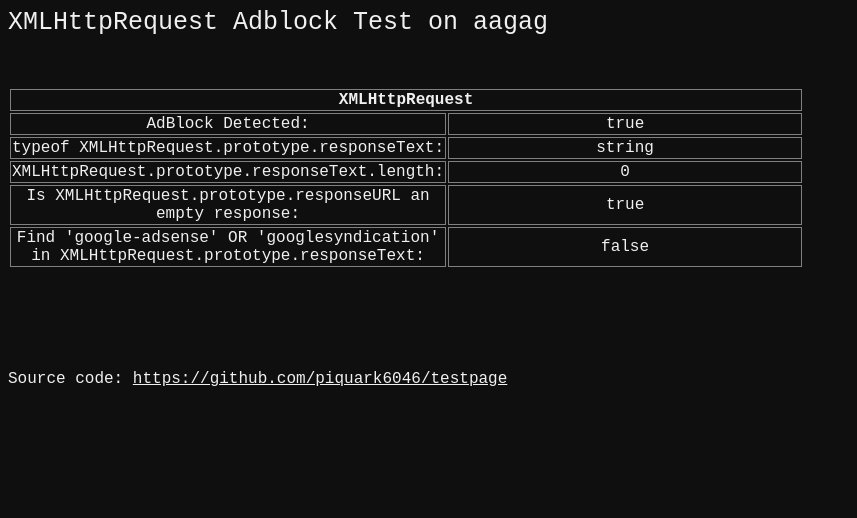
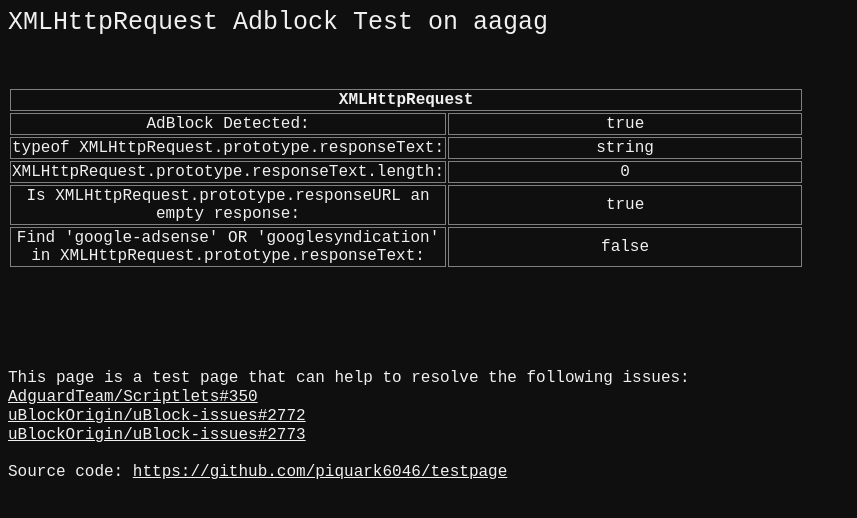
Before and after one commit to piquark6046/testpage, a plain HTML site: page XMLResponse-aagag/20230810/index.html in a window 1280 px wide. Shown: the whole page, without its empty margins (0-857 px from the left). Drawn offline with Linux system fonts and the light colour scheme.

Commit message:
Add GitHub issue URLs

```diff
--- a/XMLResponse-aagag/20230810/index.html
+++ b/XMLResponse-aagag/20230810/index.html
@@ -61,6 +61,11 @@
       </tbody>
     </table>
     <a style='margin-top: 100px; font-size: 16px; display:block;'>
+      This page is a test page that can help to resolve the following issues:<br>
+      <a style='font-size: 16px' href='https://github.com/AdguardTeam/Scriptlets/issues/350' target='_blank'>AdguardTeam/Scriptlets#350</a><br>
+      <a style='font-size: 16px' href='https://github.com/uBlockOrigin/uBlock-issues/issues/2772' target='_blank'>uBlockOrigin/uBlock-issues#2772</a><br>
+      <a style='font-size: 16px' href='https://github.com/uBlockOrigin/uBlock-issues/issues/2773' target='_blank'>uBlockOrigin/uBlock-issues#2773</a><br>
+      <br>
       <a style='font-size: 16px'>Source code: </a><a style='font-size: 16px' href='https://github.com/piquark6046/testpage' target='_blank'>https://github.com/piquark6046/testpage</a>
     </a>
     <script src='script.js'></script>
```
